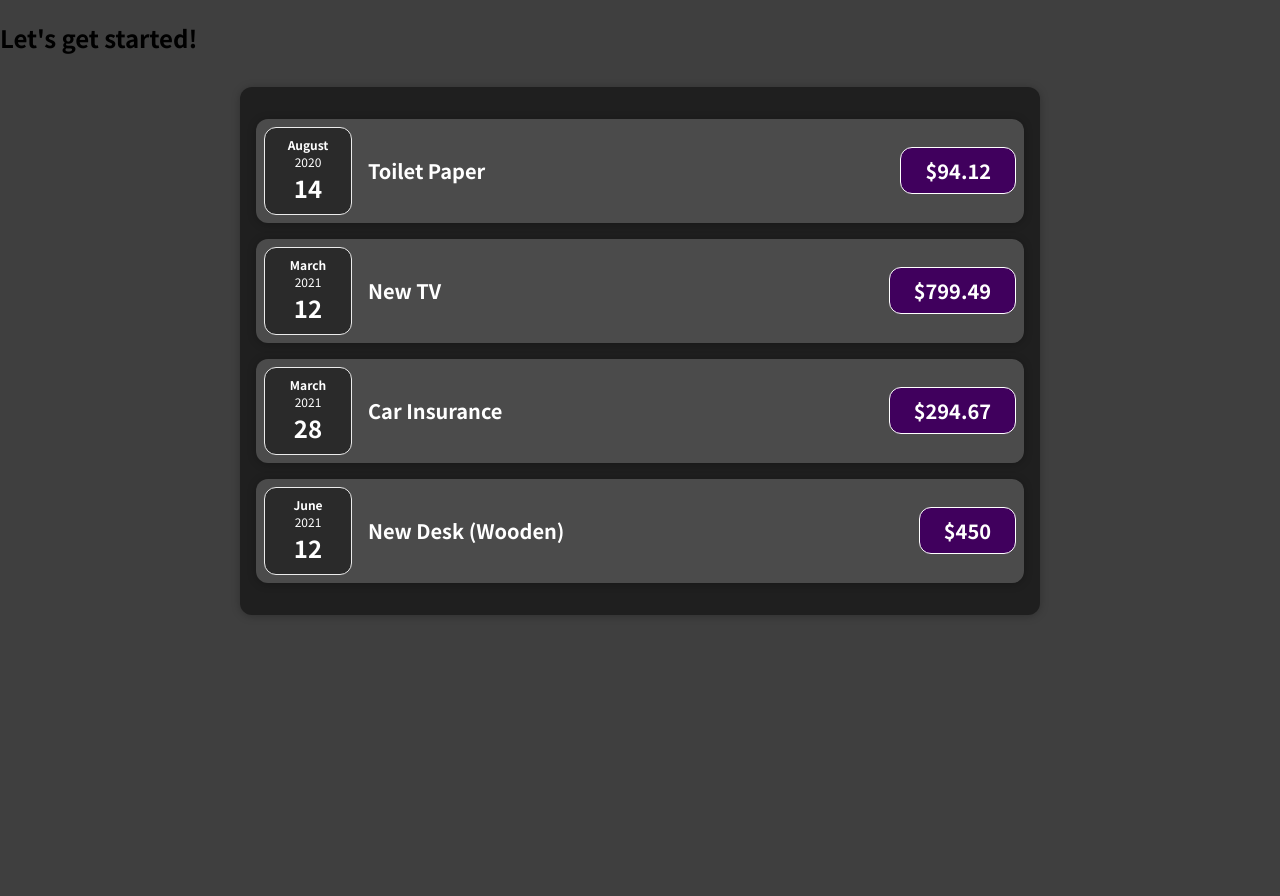
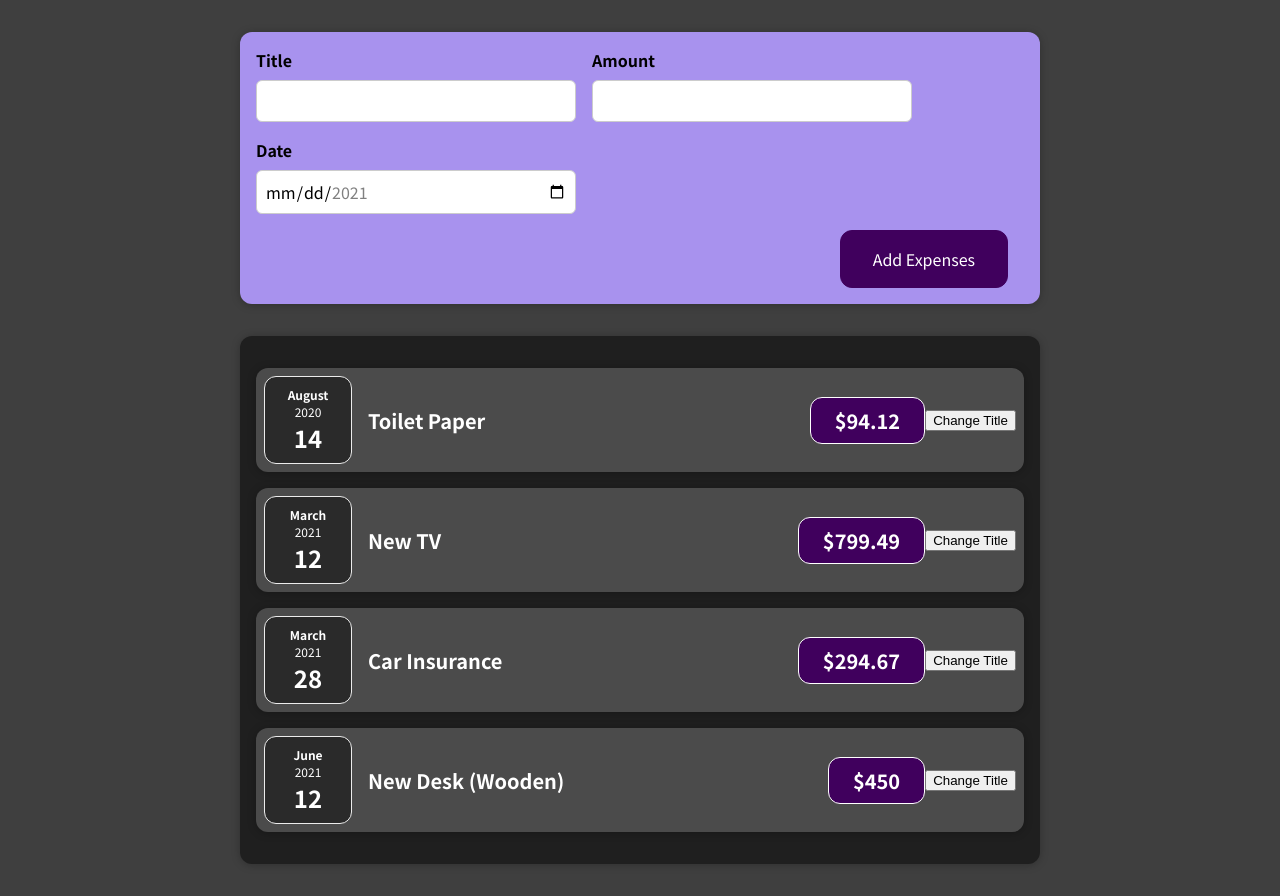
Before and after one commit to Huynhkimphat/react-app-1, a React (Create React App) app: page / in a window 1280 px wide. Before the commit the page ends 800 px from the top, so only its background shows below. Built offline with nearby package versions, Linux system fonts and the light colour scheme.

Commit message:
Update With State

```diff
--- a/src/App.js
+++ b/src/App.js
@@ -1,6 +1,6 @@
 import React from "react";
 import Expenses from "./components/Expenses/Expenses";
-
+import NewExpense from "./components/NewExpense/NewExpense";
 const App = () => {
     const expenses = [
         {
@@ -31,7 +31,7 @@
 
     return (
         <div>
-            <h2>Let's get started!</h2>
+            <NewExpense />
             <Expenses items={expenses} />
         </div>
     );
--- a/src/components/Expenses/ExpenseItem.js
+++ b/src/components/Expenses/ExpenseItem.js
@@ -1,16 +1,22 @@
-import React from "react";
+import React, { useState } from "react";
 import ExpenseDate from "./ExpenseDate";
 import Card from "../UI/Card";
 import "./ExpenseItem.css";
 
 const ExpenseItem = (props) => {
+    const [title, setTitle] = useState(props.title);
+
+    const clickHandler = () => {
+        setTitle("Updated!!!");
+    };
     return (
         <Card className="expense-item">
             <ExpenseDate date={props.date} />
             <div className="expense-item__description">
-                <h2>{props.title}</h2>
+                <h2>{title}</h2>
                 <div className="expense-item__price">${props.amount}</div>
             </div>
+            <button onClick={clickHandler}>Change Title</button>
         </Card>
     );
 };
--- /dev/null
+++ b/src/components/NewExpense/ExpenseForm.css
@@ -0,0 +1,26 @@
+.new-expense__controls {
+    display: flex;
+    flex-wrap: wrap;
+    gap: 1rem;
+    margin-bottom: 1rem;
+    text-align: left;
+}
+
+.new-expense__control label {
+    font-weight: bold;
+    margin-bottom: 0.5rem;
+    display: block;
+}
+
+.new-expense__control input {
+    font: inherit;
+    padding: 0.5rem;
+    border-radius: 6px;
+    border: 1px solid #ccc;
+    width: 20rem;
+    max-width: 100%;
+}
+
+.new-expense__actions {
+    text-align: right;
+}
--- /dev/null
+++ b/src/components/NewExpense/ExpenseForm.js
@@ -0,0 +1,82 @@
+import React, { useState } from "react";
+import "./ExpenseForm.css";
+const ExpenseForm = () => {
+    const [userInput, setUserInput] = useState({
+        enteredTitle: "",
+        enteredAmount: "",
+        enteredDate: "",
+    });
+    const titleChangeHandler = (event) => {
+        setUserInput((prevState) => {
+            return {
+                ...prevState,
+                enteredTitle: event.target.value,
+            };
+        });
+    };
+    const amountChangeHandler = (event) => {
+        setUserInput((prevState) => {
+            return {
+                ...prevState,
+                enteredAmount: event.target.value,
+            };
+        });
+    };
+    const dateChangeHandler = (event) => {
+        setUserInput((prevState) => {
+            return {
+                ...prevState,
+                enteredDate: event.target.value,
+            };
+        });
+    };
+    const submitHandler = (event) => {
+        event.preventDefault();
+        const expenseData = userInput;
+        expenseData.enteredDate = new Date(expenseData.enteredDate);
+        console.log(expenseData);
+        setUserInput({
+            enteredTitle: "",
+            enteredAmount: "",
+            enteredDate: "",
+        });
+    };
+    return (
+        <form onSubmit={submitHandler}>
+            <div className="new-expense__controls">
+                <div className="new-expense__control">
+                    <label>Title</label>
+                    <input
+                        type="text"
+                        value={userInput.enteredTitle}
+                        onChange={titleChangeHandler}
+                    />
+                </div>
+                <div className="new-expense__control">
+                    <label>Amount</label>
+                    <input
+                        type="number"
+                        min="0.01"
+                        step="0.01"
+                        value={userInput.enteredAmount}
+                        onChange={amountChangeHandler}
+                    />
+                </div>
+                <div className="new-expense__control">
+                    <label>Date</label>
+                    <input
+                        type="date"
+                        min="2021-01-01"
+                        max="2021-12-31"
+                        value={userInput.enteredDate}
+                        onChange={dateChangeHandler}
+                    />
+                </div>
+            </div>
+            <div className="new-expense__actions">
+                <button type="submit">Add Expenses</button>
+            </div>
+        </form>
+    );
+};
+export default ExpenseForm;
--- /dev/null
+++ b/src/components/NewExpense/NewExpense.css
@@ -0,0 +1,38 @@
+.new-expense {
+    background-color: #a892ee;
+    padding: 1rem;
+    margin: 2rem auto;
+    width: 50rem;
+    max-width: 95%;
+    border-radius: 12px;
+    text-align: center;
+    box-shadow: 0 1px 8px rgba(0, 0, 0, 0.25);
+}
+
+.new-expense button {
+    font: inherit;
+    cursor: pointer;
+    padding: 1rem 2rem;
+    border: 1px solid #40005d;
+    background-color: #40005d;
+    color: white;
+    border-radius: 12px;
+    margin-right: 1rem;
+}
+
+.new-expense button:hover,
+.new-expense button:active {
+    background-color: #510674;
+    border-color: #510674;
+}
+
+.new-expense button.alternative {
+    color: #220131;
+    border-color: transparent;
+    background-color: transparent;
+}
+
+.new-expense button.alternative:hover,
+.new-expense button.alternative:active {
+    background-color: #ddb3f8;
+}
--- /dev/null
+++ b/src/components/NewExpense/NewExpense.js
@@ -0,0 +1,12 @@
+import React from "react";
+import "./NewExpense.css";
+import ExpenseForm from "./ExpenseForm";
+const NewExpense = () => {
+    return (
+        <div className="new-expense">
+            <ExpenseForm />
+        </div>
+    );
+};
+
+export default NewExpense;
```
